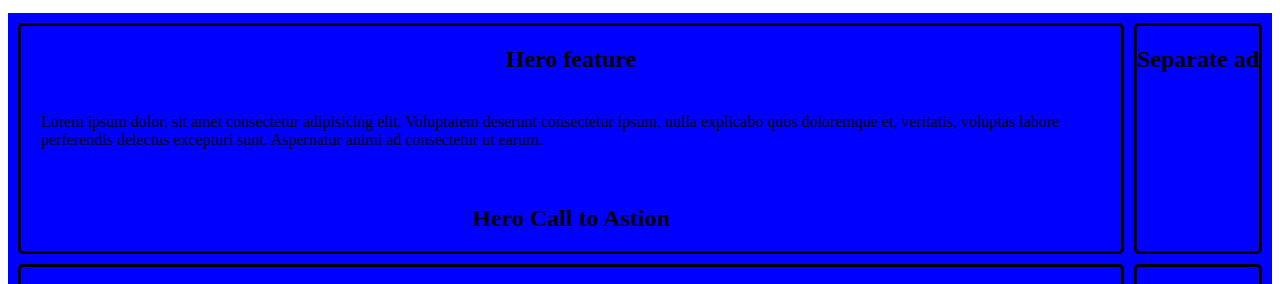
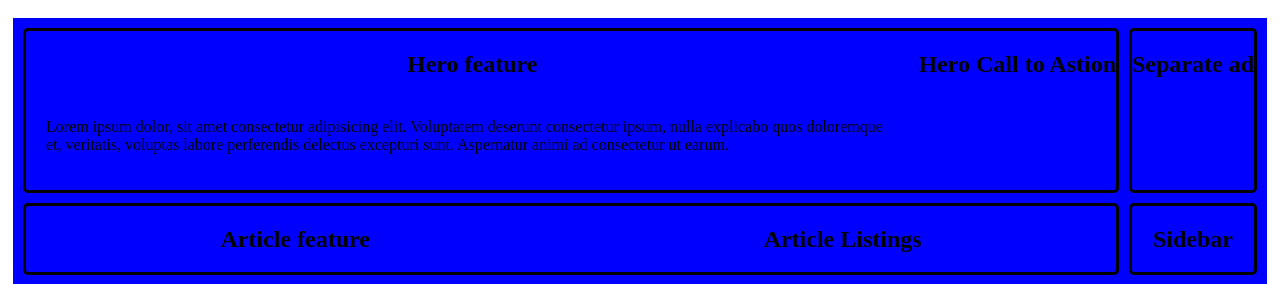
Before and after one commit to Zelchs/Homework_2, a plain HTML site: page index.html in a window 1280 px wide. Shown: the part 108-392 px from the top of the page. Drawn offline with Linux system fonts and the light colour scheme.

Commit message:
css prepaired and ready fro content

```diff
--- a/styles/style.css
+++ b/styles/style.css
@@ -1,5 +1,6 @@
 body {
     text-align: center;
+    padding: 5px;
 }
 header {
     background-color: aqua;
@@ -149,6 +150,7 @@ footer {
         }
     footer {
         background-color: chartreuse;
+    }
 }
 @media (min-width: 992px){
     header {
@@ -182,8 +184,7 @@ footer {
         grid-area: hero;
         display: grid;
         grid-template-areas:
-        "hero-f"
-        "hero-act";
+        "hero-f hero-act";
         }
             .hero-cont1 {
                 display: block;
@@ -193,16 +194,24 @@ footer {
                 grid-area: hero-act;
             }
         .m-body {
-
         grid-area: body;
+        grid-template-areas:
+        "article-fe article-li";
         }
+            .b-cont1 {
+                grid-area: article-fe;
+            }
+            .b-cont2 {
+                grid-area: article-li;
+            }
+            .b-cont3 {
+                display: none;
+            }
         .m-sidebar {
-
         display: block;
         grid-area: sidebar;
         }
         .m-ads {
-
         display: block;
         grid-area: ad;
         }
```
